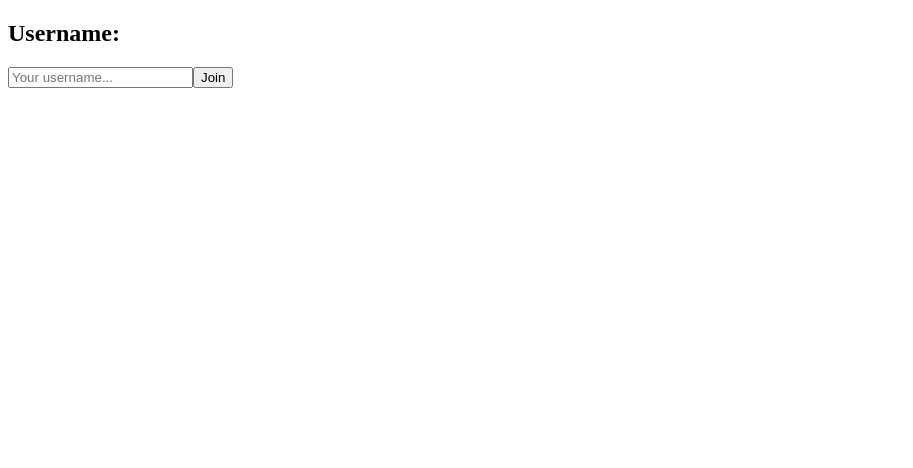
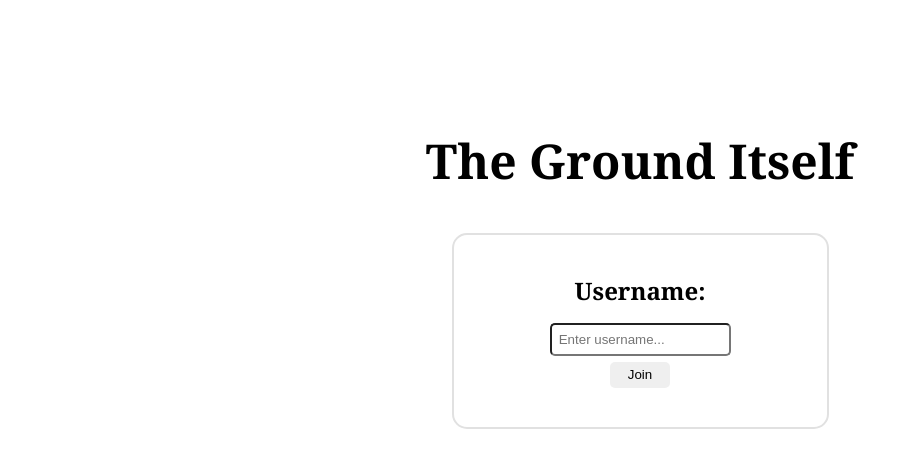
Before and after one commit to davidhdaw/Ground-Itself-Full, a React (Create React App) app in the folder Client/: page / in a window 1280 px wide. Shown: the top 468 px of the page, without its empty margins (0-913 px from the left). Built offline with nearby package versions, Linux system fonts and the light colour scheme.

Commit message:
updates various functions to sync better

```diff
--- a/Client/src/App.css
+++ b/Client/src/App.css
@@ -2,3 +2,7 @@
   text-align: center;
   font-family: 'Inter', sans-serif;
 }
+
+button:hover {
+  cursor: pointer;
+}
--- a/Client/src/App.js
+++ b/Client/src/App.js
@@ -6,6 +6,7 @@ import GameArea from './Components/GameArea'
 import Chat from './Components/Chat'
 import io from 'socket.io-client'
 import Login from './Components/login'
+import './App.css'
 
 const socket = io.connect('http://localhost:3001', {autoConnect: false})
 const sessionID = localStorage.getItem("sessionID");
--- a/Client/src/Components/CreateJoin.js
+++ b/Client/src/Components/CreateJoin.js
@@ -76,7 +76,7 @@ function CreateJoin({setGame, socket, games}) {
       <div className='CreateJoin'>
         {form === 'choosing' &&
         <div className='choosingForm'>
-            <button onClick={gameCheck}>Join Existing Game</button>
+            {Object.keys(games).length !== 0 && <button onClick={gameCheck}>Join Existing Game</button>}
             <button onClick={() => setForm('create')}>Create New Game</button>
         </div>
         }
--- a/Client/src/Components/Nav.js
+++ b/Client/src/Components/Nav.js
@@ -11,6 +11,7 @@ function Nav({game, setGame, socket, setUsernameSelected}) {
     socket.emit('leave_game', game.id)
     //erase local storage gameID
     localStorage.removeItem('gameID')
+    localStorage.removeItem('password')
     setGame({phase: 0})
     navigate("/")
   }
@@ -20,6 +21,7 @@ function Nav({game, setGame, socket, setUsernameSelected}) {
     socket.disconnect()
     localStorage.removeItem('gameID')
     localStorage.removeItem('userID')
+    localStorage.removeItem('password')
     localStorage.removeItem('sessionID')
     setUsernameSelected(false)
     setGame({phase: 0})
--- a/Client/src/Components/TimeLength.js
+++ b/Client/src/Components/TimeLength.js
@@ -7,12 +7,18 @@ function TimeLength({game, setGame, socket}) {
     const[timeLength, setTimeLength] = useState('')
 
     const timeRoll = () => {
-        socket.emit('generate_time', game.id)
+        const timeObject = {
+          timeLength: timeLength || '',
+          gameID: game.id
+        }
+        socket.emit('new_time', timeObject)
     }
 
-    socket.on('time_update', (time) => {
-      setTimeLength(time)
-    })
+    socket.on('get_new_time', (time) => {
+        console.log('huh?')
+        setTimeLength(time)
+      }
+    )
 
     const timeConfirmation = () => {
         const updated = {...game,
--- a/Client/src/Components/login.js
+++ b/Client/src/Components/login.js
@@ -1,4 +1,5 @@
 import { useState } from "react";
+import './login.scss'
 
 function Login({socket, setUsernameSelected}) {
 
@@ -11,16 +12,24 @@ function Login({socket, setUsernameSelected}) {
     }
 
         return (
-          <div className='Login'>
-            <h2>Username:</h2>
-            <input type='text'
-            className='usernameInput'
-            value={username}
-            placeholder="Your username..."
-            onChange={e => setUsername(e.target.value)}
-            ></input>
-            <button className="connectBtn" onClick={connect}>Join</button>
+          <section className="login">
+            <h1 className="title">The Ground Itself</h1>
+            <div className="inputFormContainer">
+              <h2 className="usernameInputTitle">Username:</h2>
+              <div className="inputForm">
+                <input
+                type="text"
+                className="usernameInput"
+                value={username}
+                placeholder="Enter username..."
+                onChange={(e) => setUsername(e.target.value)}
+                ></input>
+                <button className="connectBtn" onClick={connect}>
+                Join
+                </button>
+              </div>
             </div>
+          </section>
 
 
         );
--- /dev/null
+++ b/Client/src/Components/login.scss
@@ -0,0 +1,50 @@
+.login {
+    display: flex;
+    flex-direction: column;
+    align-items: center;
+    height: 80vh;
+    padding: 5rem;
+    font-family: Georgia, 'Times New Roman', Times, serif;
+}
+
+.title {
+    font-size: 3rem;
+}
+
+.inputFormContainer {
+    display: flex;
+    flex-direction: column;
+    justify-content: center;
+    min-width: 15%;
+    padding: 1rem 6rem;
+    min-height: 25%;
+    border: 2px solid rgb(225, 225, 225);
+    border-radius: 15px;
+}
+
+.usernameInputTitle {
+    margin: 0px 0px 1rem 0px;
+}
+
+.inputForm {
+    display: flex;
+    flex-direction: column;
+    justify-content: space-evenly;
+}
+
+.usernameInput {
+    padding: 4%;
+    border-radius: 5px;
+}
+
+.connectBtn {
+    align-self: center;
+    width: 33%;
+    margin-top: 3%;
+    padding: 3%;
+    border: none;
+    border-radius: 5px;
+    &:hover {
+         background-color: rgba(0, 0, 0, 0.2);
+    }
+}
--- a/package.json
+++ b/package.json
@@ -1,5 +1,6 @@
 {
   "dependencies": {
+    "sass": "^1.63.6",
     "uuid": "^9.0.0"
   }
 }
```
Also changed, not shown: 2 other files (tests, documents, lock files or other folders).
